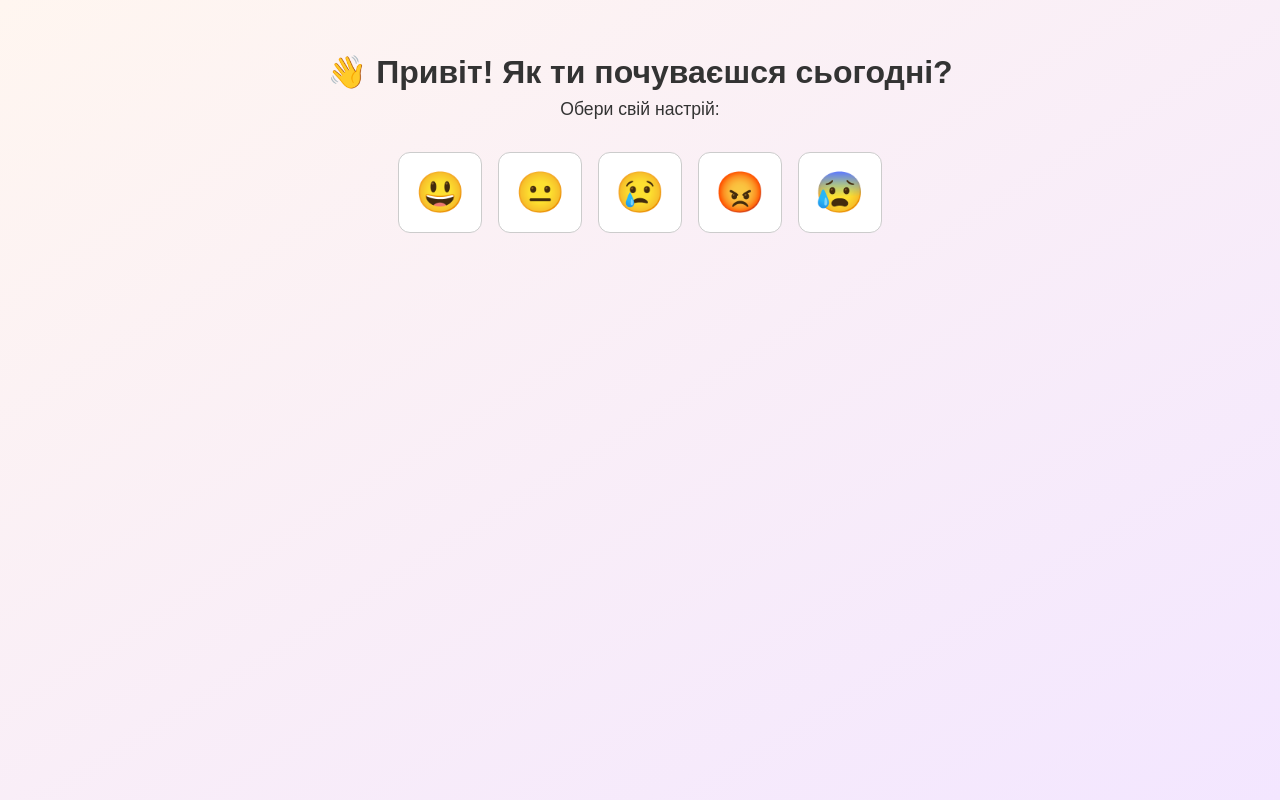
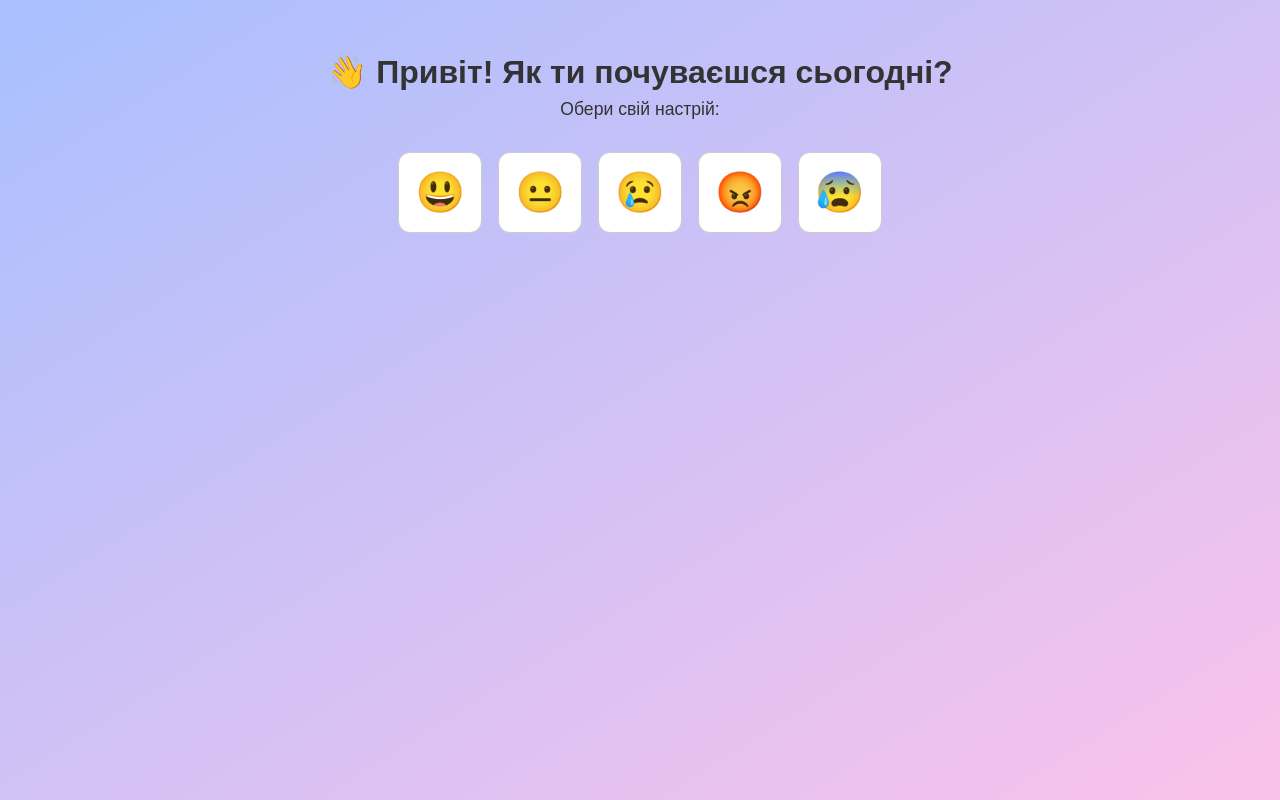
Before and after one commit to Milana-Budzanovska/Be-FocusEd, a React (Create React App) app: page / in a window 1280 px wide. Built offline with nearby package versions, Linux system fonts and the light colour scheme.

Commit message:
Update App.css

```diff
--- a/src/App.css
+++ b/src/App.css
@@ -1,9 +1,10 @@
 /* App.css — загальні стилі платформи */
 
 body {
+  font-family: Arial, sans-serif;
   margin: 0;
-  font-family: 'Quicksand', sans-serif;
-  background: linear-gradient(to bottom right, #FFF6F0, #F3E6FF);
+  padding: 0;
+  background: linear-gradient(to bottom right, #a8c0ff, #fbc2eb);
   min-height: 100vh;
   color: #333;
 }
```
